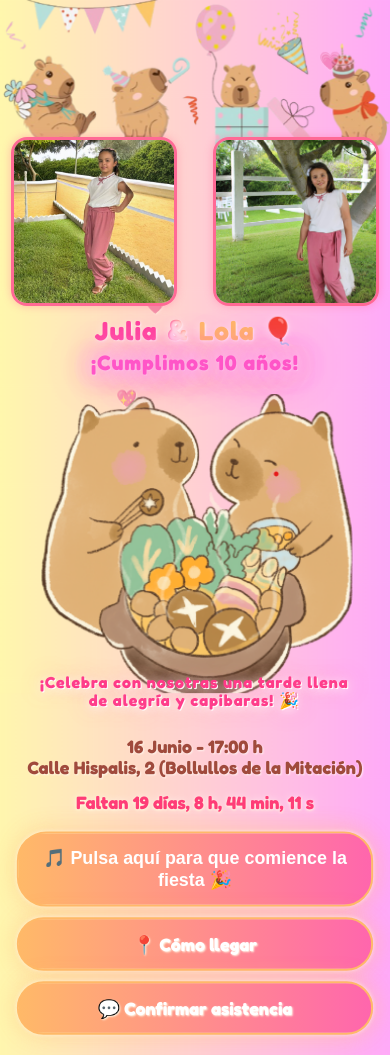
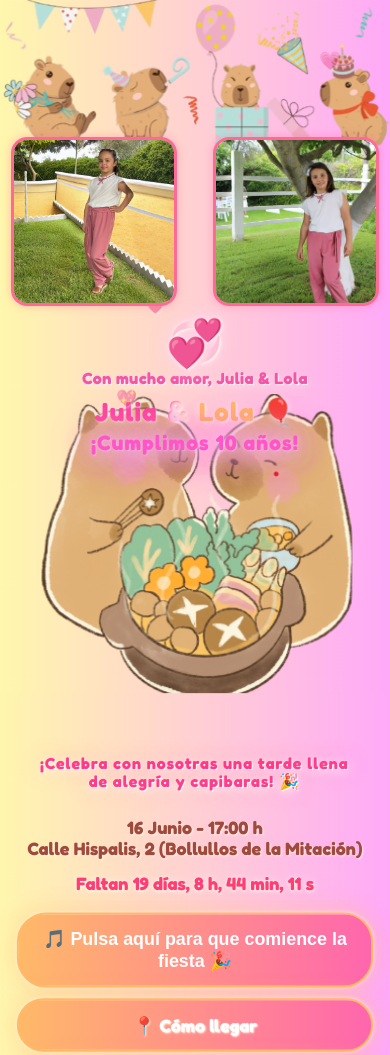
Before and after one commit to EstibalizSP/cumple-julia-lola, a plain HTML site: page index.html in a window 390 px wide. Shown: the top 1055 px of the page. Drawn offline with nearby package versions, Linux system fonts and the light colour scheme.

Commit message:
Update index.html

```diff
--- a/index.html
+++ b/index.html
@@ -317,6 +317,44 @@
         height: 35vw;
         min-height: 90px;
       }
+      .corazon-doble-con-frase {
+  display: flex;
+  flex-direction: column;
+  align-items: center;
+  margin-bottom: 0.4em;
+  z-index: 3;
+  position: relative;
+  width: 100%;
+}
+
+.corazon-doble {
+  font-size: 2.9em;
+  animation: palpitaCorazon 1.25s infinite cubic-bezier(.66,0,0,1);
+  filter: drop-shadow(0 0 9px #ffb3ddaa) drop-shadow(0 0 2px #fff);
+}
+
+@keyframes palpitaCorazon {
+  0%, 100% { transform: scale(1);}
+  15% { transform: scale(1.17);}
+  30% { transform: scale(0.94);}
+  50% { transform: scale(1.08);}
+  70% { transform: scale(1.03);}
+  85% { transform: scale(1.18);}
+}
+
+.frase-amor {
+  margin-top: -0.1em;
+  font-size: 1.01em;
+  font-weight: 700;
+  color: #f257a5;
+  text-shadow:
+    0 2px 9px #fff6,
+    0 0 3px #ffb3dd88,
+    1px 1px 0 #fff;
+  letter-spacing: 0.4px;
+  font-family: 'Fredoka', sans-serif;
+  background: none !important;
+}
     }
   </style>
 </head>
@@ -329,6 +367,11 @@
     <img src="julia1.jpg" alt="Foto de Julia" />
     <img src="lola.jpg" alt="Foto de Lola" />
   </div>
+
+  <div class="corazon-doble-con-frase">
+  <span class="corazon-doble">💞</span>
+  <div class="frase-amor">Con mucho amor, Julia & Lola</div>
+</div>
 
   <!-- Texto con nombres y edad (en dos líneas) -->
   <div class="texto-cumple">
```
